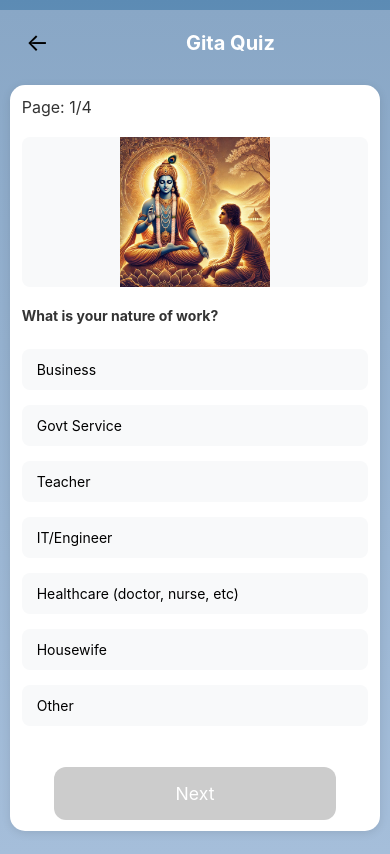
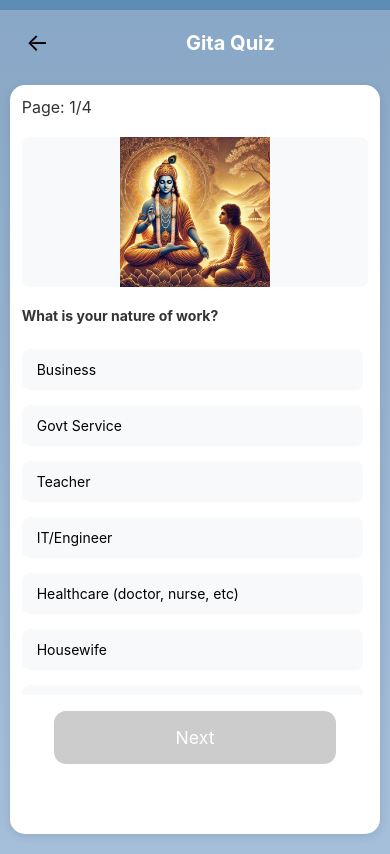
Before and after one commit to rakeshmani20/gitapredictor, a React (Vite) app in the folder client/: page /quiz in a window 390 px wide. Built offline with nearby package versions, Linux system fonts and the light colour scheme; a web font is replaced by a local one.

Commit message:
quiz page container size fix

```diff
--- a/client/src/Quiz.css
+++ b/client/src/Quiz.css
@@ -3,6 +3,10 @@
   width: 95%;
   margin: 20px auto;
   padding: 20px;
+  max-height: 100vh;
+  overflow-y: auto; /* Enable scrolling when needed */
+  display: flex;
+  flex-direction: column;
 }
 
 .quiz-header {
@@ -32,9 +36,19 @@
   background: white;
   border-radius: 15px;
   padding: clamp(15px, 4vw, 25px);
-  padding-bottom: clamp(30px, 6vw, 50px);
+  padding-bottom: clamp(80px, 8vw, 100px); /* Increased bottom padding */
   box-shadow: 0 2px 10px rgba(0, 0, 0, 0.1);
   width: 100%;
+  position: relative; /* For absolute positioning context */
+  display: flex;
+  flex-direction: column;
+  min-height: 70vh; /* Ensure minimum height */
+}
+
+.quiz-content {
+  flex: 1;
+  overflow-y: auto;
+  padding-bottom: 20px; /* Space for the navigation buttons */
 }
 
 .question-header {
@@ -82,6 +96,10 @@
   flex-direction: column;
   gap: 15px;
   width: 100%;
+  max-height: 50vh;
+  overflow-y: auto; /* Allow scrolling for many options */
+  padding-right: 5px; /* Space for scrollbar */
+  margin-bottom: 20px; /* Space after options */
 }
 
 .option-button {
@@ -120,6 +138,13 @@
   margin-top: 25px;
   gap: 15px;
   flex-wrap: wrap;
+  position: sticky;
+  bottom: 0;
+  background: white;
+  padding-top: 10px;
+  padding-bottom: 10px;
+  z-index: 10;
+  width: 100%;
 }
 
 .nav-button {
@@ -205,10 +230,18 @@
   .quiz-container {
     margin: 10px auto;
     padding: 10px;
+    height: 100vh;
+    overflow-y: auto;
   }
 
   .navigation-buttons {
     flex-direction: column;
+    position: sticky;
+    bottom: 0;
+    background: white;
+    padding: 10px 0;
+    z-index: 100;
+    margin-top: auto; /* Push to bottom */
   }
 
   .nav-button {
@@ -231,14 +264,29 @@
   .quiz-container {
     width: 100%;
     margin: 10px 0;
+    max-height: 100vh;
+    overflow-y: auto; /* Add scrolling capability */
+    padding-bottom: 20px; /* Add bottom padding */
   }
 
   .quiz-card {
     padding: clamp(10px, 3vw, 20px);
+    padding-bottom: clamp(70px, 7vw, 90px); /* Increased for mobile */
+    display: flex;
+    flex-direction: column;
   }
 
   .question-text {
     font-size: clamp(14px, 3vw, 18px);
+  }
+
+  .navigation-buttons {
+    position: sticky;
+    bottom: 0;
+    background: white;
+    padding: 10px 0;
+    z-index: 100;
+    margin-top: auto; /* Push to bottom */
   }
 }
 
--- a/client/src/Quiz.tsx
+++ b/client/src/Quiz.tsx
@@ -227,7 +227,9 @@ const Quiz: React.FC = () => {
           <span className="question-number">Page: {currentPage}/{totalPages}</span>
         </div>
 
-        {renderQuestion()}
+        <div className="quiz-content">
+          {renderQuestion()}
+        </div>
 
         <div className="navigation-buttons">
           {currentPage !== 1 && (
```
